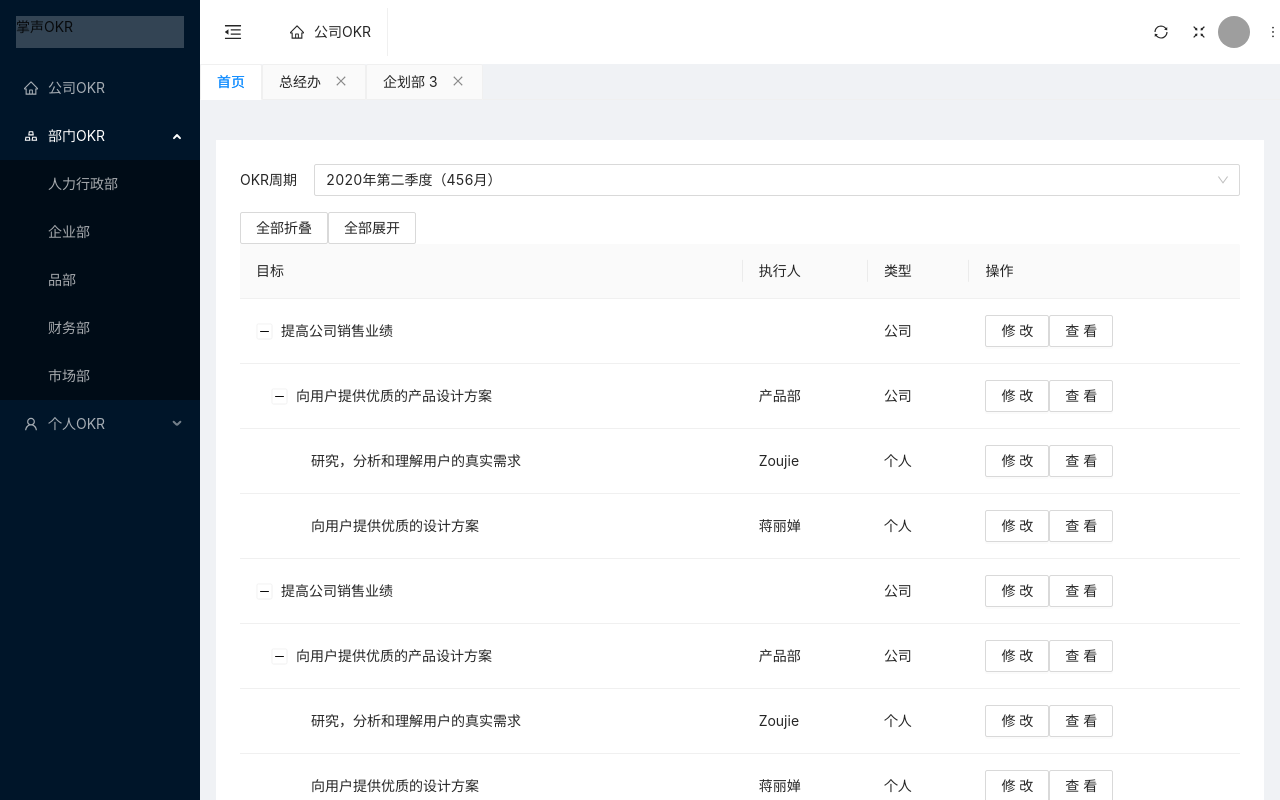
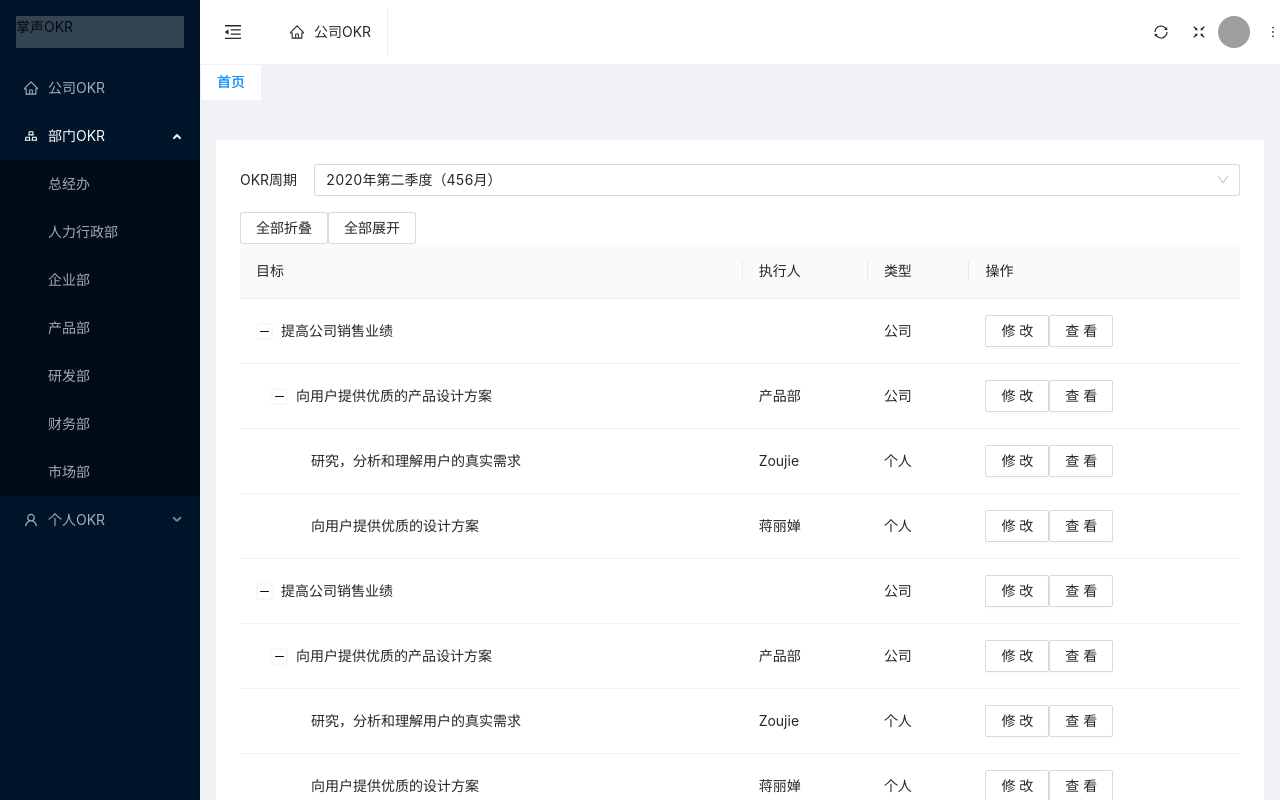
Before and after one commit to diana-loushang/okr, a React (Create React App) app: page / in a window 1280 px wide. Both pictures are taken after a click on the element "部门OKR". Shown: the top 800 px of the page. Built offline with nearby package versions, Linux system fonts and the light colour scheme; grey boxes are pictures that could not be loaded.

Commit message:
create tab, delete tab, focus tab

```diff
--- a/src/App.js
+++ b/src/App.js
@@ -12,8 +12,7 @@ const { TabPane } = Tabs
 
 const initialPanes = [
   { title: '首页', content: '', key: '首页', closable: false },
-  { title: '总经办', content: '', key: '总经办' },
-  { title: '企划部 3', content: 'Content of Tab 3', key: '3' },
+
 ];
 
 export default class App extends Component {
@@ -30,23 +29,71 @@ export default class App extends Component {
     ],
     activeKey: initialPanes[0].key, //默认focus的Tabpane[]
     panes: initialPanes,
-    departments:[
-      {title:'人力行政部',key:'人力行政部',
-      members:[
-        {name:'Diana',key:'Diana'},
-        {name:'Jack',key:'Jack'},
-        {name:'King',key:'King'},
-        {name:'Ida',key:'Ida'},
-        {name:'Summer',key:'Summer'},
+    departments: [
+      {
+        title: '总经办',
+        key: '总经办',
+        members: [
+          { name: '陈家慧', key: '陈家慧' },
+          { name: 'Jack', key: 'Jack' },
+        ]
+      },
+      {
+        title: '人力行政部',
+        key: '人力行政部',
+        members: [
+          { name: '范晓静', key: '范晓静' },
+          { name: '林家静', key: '林家静' },
+        ]
+      },
 
-      ]},
-      {title:'企业部',key:'企业部'},
-      {title:'品部',key:'品部'},
-      {title:'财务部',key:'财务部'},
-      {title:'市场部',key:'市场部'},
+      {
+        title: '企业部',
+        key: '企业部',
+        members: [
+          { name: '李婷婷', key: '李婷婷' },
+        ]
+      },
+      {
+        title: '产品部',
+        key: '产品部',
+        members: [
+          { name: '蒋丽婵', key: '蒋丽婵' },
+          { name: 'Zhoujie', key: 'Zhoujie' },
+        ]
+      },
+      {
+        title: '研发部', key: '研发部',
+        members: [
+          { name: '金嵘', key: '金嵘' },
+          { name: '李小龙', key: '李小龙' },
+          { name: '苏夏萍', key: '苏夏萍' },
+          { name: 'Diana Chen', key: 'Diana Chen' },
+        ]
+      },
+      {
+        title: '财务部', key: '财务部',
+        members: [
+          { name: '曹学锋', key: '曹学锋' },
+          { name: '凌晓丽', key: '凌晓丽' },
+          { name: '苏夏萍', key: '苏夏萍' },
+          { name: '乐yao yao', key: '乐yao yao' },
+        ]
+      },
+      {
+        title: '市场部', key: '市场部',
+        members: [
+          { name: 'Jack', key: 'Jack' },
+          { name: 'Ida', key: 'Ida' },
+
+        ]
+      },
+
     ]
 
   }
+  // get the menuItem from click and create tag
+
 
   // Tab
   onChange = (activeKey) => {    //onChange Tab focus change
@@ -55,22 +102,52 @@ export default class App extends Component {
     })
   };
 
-  add = () => { };
-  onEdit = (targetKey, action) => {
-    console.log(targetKey, action)
-    this[action](targetKey);
+  getItemKey = (targetKey) => {
+    let newPane = targetKey.key;
+    console.log(newPane)
+    const { panes } = this.state;
+    const newPanes = [...panes]
+    newPanes.push({ title: `${newPane} `, key: `${newPane} `, content: '' })
+    this.setState({
+      panes: newPanes
+    })
   };
+
+
+
   remove = targetKey => {
-    console.log(targetKey)
     const { panes, activeKey } = this.state;
+
+    let key = targetKey;
+    console.log("key", key)
+    console.log('panesB4 remove', this.state.panes)
+
     let newActiveKey = activeKey;
+    console.log(newActiveKey)
+    //adjust focus tag after remove
     let lastIndex;
-    panes.forEach((pane, i) => {
-      if (pane.key === targetKey) {
-        lastIndex = i - 1;
+    panes.forEach((pane,i)=>{
+      if (pane.key ===targetKey){
+        return lastIndex = i-1
       }
-    });
-    const newPanes = panes.filter(pane => pane.key !== targetKey);
+    })
+    const newPanes = panes.filter(pane=> pane.key !== key);
+    this.setState({
+      panes:newPanes
+    })
+    console.log("pannes",this.state.panes)
+    // if (newPanes.length && newActiveKey === targetKey){
+    //   if (lastIndex >= 0){
+    //     newActiveKey = newPanes[lastIndex].key;
+    //   }else
+    //   {
+    //     newActiveKey = newPanes[0].key;
+    //   }
+    // }
+    // this.setState({
+    //   panes:newPanes,
+    //   activeKey:newActiveKey,
+    // })
     if (newPanes.length && newActiveKey === targetKey) {
       if (lastIndex >= 0) {
         newActiveKey = newPanes[lastIndex].key;
@@ -83,7 +160,10 @@ export default class App extends Component {
       activeKey: newActiveKey,
     });
   };
-
+  onEdit = (targetKey, action) => {
+    console.log(targetKey, action)
+    this[action](targetKey);
+  };
 
 
 
@@ -101,7 +181,7 @@ export default class App extends Component {
       <Layout>
         <div></div>
         <Sider trigger={null} collapsible collapsed={this.state.collapsed} >
-          <SiderNav departments={departments} />
+          <SiderNav departments={departments} getItemKey={this.getItemKey} />
 
         </Sider>
         <Layout className="site-layout">
@@ -109,9 +189,9 @@ export default class App extends Component {
           <HeaderNav collapsed={collapsed} toggle={this.toggle} />
 
 
-          <Tabs  size='small' type="editable-card" hideAdd onChange={this.onChange}  onEdit={this.onEdit} activeKey={activeKey} tabBarGutter={0}>
+          <Tabs size='small' type="editable-card" hideAdd onChange={this.onChange} onEdit={this.onEdit} activeKey={activeKey} tabBarGutter={0}>
             {panes.map(pane => (
-              <TabPane tab={pane.title} key={pane.key} closable={pane.closable} style={{width:'12rem'}} >
+              <TabPane tab={pane.title} key={pane.key} closable={pane.closable} style={{ width: '12rem' }} >
                 {pane.content}
               </TabPane>
             ))}
@@ -120,7 +200,7 @@ export default class App extends Component {
 
           <ContentContainer expandAllRow={this.state.expandAllRow} tableData={this.state.tableData} />
         </Layout>
-      </Layout>
+      </Layout >
     );
   }
 }
--- a/src/pages/ContentContainer.js
+++ b/src/pages/ContentContainer.js
@@ -17,7 +17,7 @@ const menu = (
 
 const ContentContainer = ({ expandAllRow, tableData }) => {
 
-    console.log(tableData)
+
 
     const columns = [
         { title: '目标', dataIndex: 'objectives', key: 'objectives' },
--- a/src/pages/SiderNav .js
+++ b/src/pages/SiderNav .js
@@ -7,64 +7,74 @@ import SubMenu from 'antd/lib/menu/SubMenu';
 
 
 
-const SiderNav = ({ departments }) => {
+const SiderNav = ({ departments, getItemKey }) => {
 
-    const onClikMenuItem = menuItem => {
-        console.log(menuItem)
+    function onClikMenuItem  (itemKey){
+        console.log(itemKey)
+        getItemKey(itemKey)
     }
+
+
+    console.log(departments[0].members)
+
 
 
     return (
         <div>
             <div className="logo" >掌声OKR</div>
-            <Menu theme="dark" mode="inline" defaultSelectedKeys={['1']} onClick={onClikMenuItem}>
+            <Menu theme="dark" mode="inline" defaultSelectedKeys={['1']} onClick={onClikMenuItem } >
 
                 <Menu.Item key="sub1" icon={<HomeOutlined />}> 公司OKR</Menu.Item>
 
                 <SubMenu key="sub2" title={<span><GoldOutlined /><span>部门OKR</span></span>}>
                     {departments.map(item => {
-                        return <Menu.Item key={item.key} key={item.title}>{item.title}</Menu.Item>
+                        return <Menu.Item key={item.key} title={item.title}>{item.title}</Menu.Item>
                     })}
 
                 </SubMenu>
 
                 <SubMenu key="sub3" title={<span><UserOutlined /><span>个人OKR</span></span>}>
                     <Menu.ItemGroup key="g1" title={<span><GoldOutlined /><span>总经办</span></span>}>
-                        <Menu.Item key="9" >陈家慧</Menu.Item>
-                        <Menu.Item key="10">Jack</Menu.Item>
+                    {departments[0].members.map(item => {
+                        return <Menu.Item key={item.key} >{item.name}</Menu.Item>
+                    })}
+
                     </Menu.ItemGroup>
 
                     <Menu.ItemGroup key="g1" title={<span><GoldOutlined /><span>人力行政部</span></span>}>
-                        <Menu.Item key="11" >范晓静</Menu.Item>
-                        <Menu.Item key="12">林家静</Menu.Item>
+                    {departments[1].members.map(item => {
+                        return <Menu.Item key={item.key} >{item.name}</Menu.Item>
+                    })}
                     </Menu.ItemGroup>
 
                     <Menu.ItemGroup key="g1" title={<span><GoldOutlined /><span>企业部</span></span>}>
-                        <Menu.Item key="13" >李婷婷</Menu.Item>
+                    {departments[2].members.map(item => {
+                        return <Menu.Item key={item.key} >{item.name}</Menu.Item>
+                    })}
                     </Menu.ItemGroup>
 
-                    <Menu.ItemGroup key="g2" title={<span><GoldOutlined /><span>品部</span></span>}>
-                        <Menu.Item key="14" >蒋丽婵</Menu.Item>
-                        <Menu.Item key="15" >Zhoujie</Menu.Item>
+                    <Menu.ItemGroup key="g2" title={<span><GoldOutlined /><span>产品部</span></span>}>
+                    {departments[3].members.map(item => {
+                        return <Menu.Item key={item.key} >{item.name}</Menu.Item>
+                    })}
                     </Menu.ItemGroup>
 
                     <Menu.ItemGroup key="g3" title={<span><GoldOutlined /><span>研发部</span></span>}>
-                        <Menu.Item key="16" >金嵘</Menu.Item>
-                        <Menu.Item key="17" >李小龙</Menu.Item>
-                        <Menu.Item key="18" >袁闯</Menu.Item>
-                        <Menu.Item key="19" >苏夏萍</Menu.Item>
-                        <Menu.Item key="20" >Diana Chen</Menu.Item>
+                    {departments[4].members.map(item => {
+                        return <Menu.Item key={item.key} >{item.name}</Menu.Item>
+                    })}
                     </Menu.ItemGroup>
 
                     <Menu.ItemGroup key="g3" title={<span><GoldOutlined /><span>财务部</span></span>}>
-                        <Menu.Item key="21" >曹学锋</Menu.Item>
-                        <Menu.Item key="22" >凌晓丽</Menu.Item>
-                        <Menu.Item key="23" >乐yao yao</Menu.Item>
+                    {departments[5].members.map(item => {
+                        return <Menu.Item key={item.key} >{item.name}</Menu.Item>
+                    })}
                     </Menu.ItemGroup>
 
                     <Menu.ItemGroup key="g4" title={<span><GoldOutlined /><span>市场部</span></span>}>
-                        <Menu.Item key="24" >Jack</Menu.Item>
-                        <Menu.Item key="25" >Ida</Menu.Item>
+                    {departments[6].members.map(item => {
+                        return <Menu.Item key={item.key} >{item.name}</Menu.Item>
+                    })}
                     </Menu.ItemGroup>
                 </SubMenu>
             </Menu>
```
